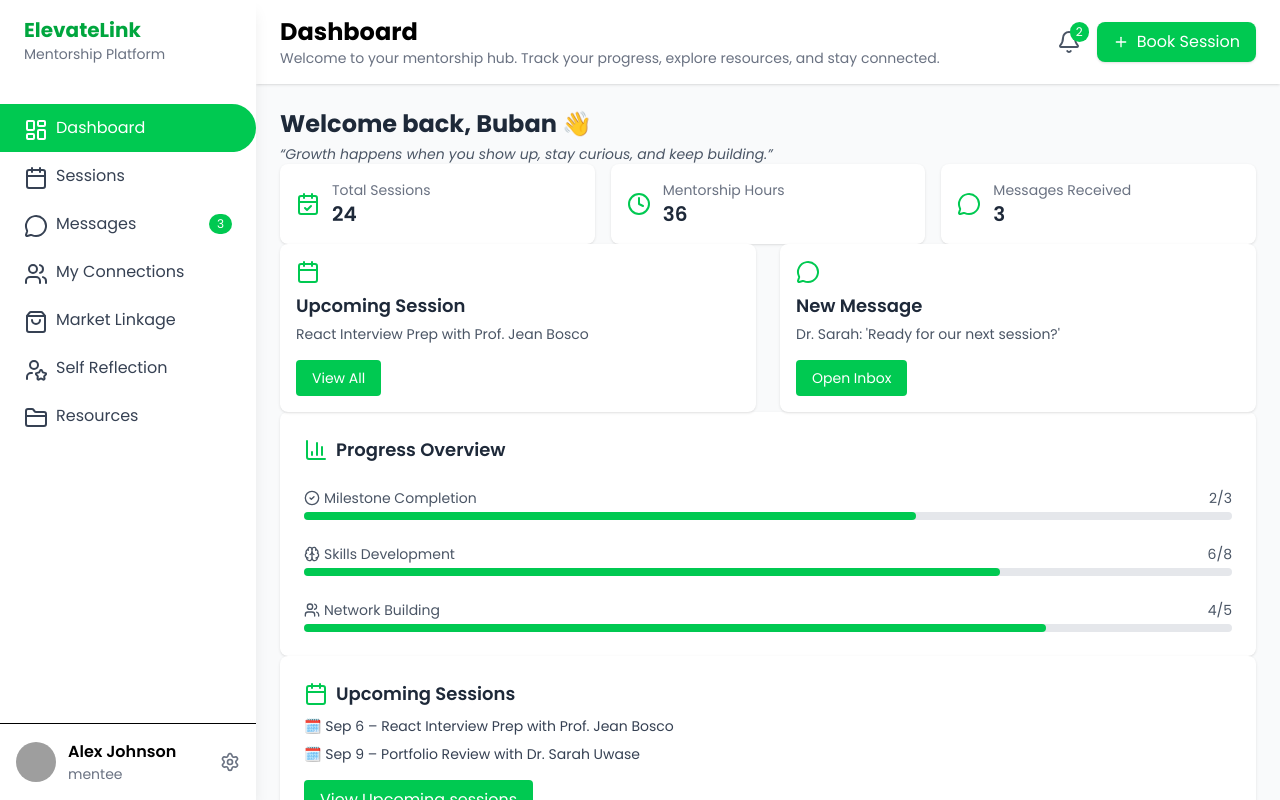
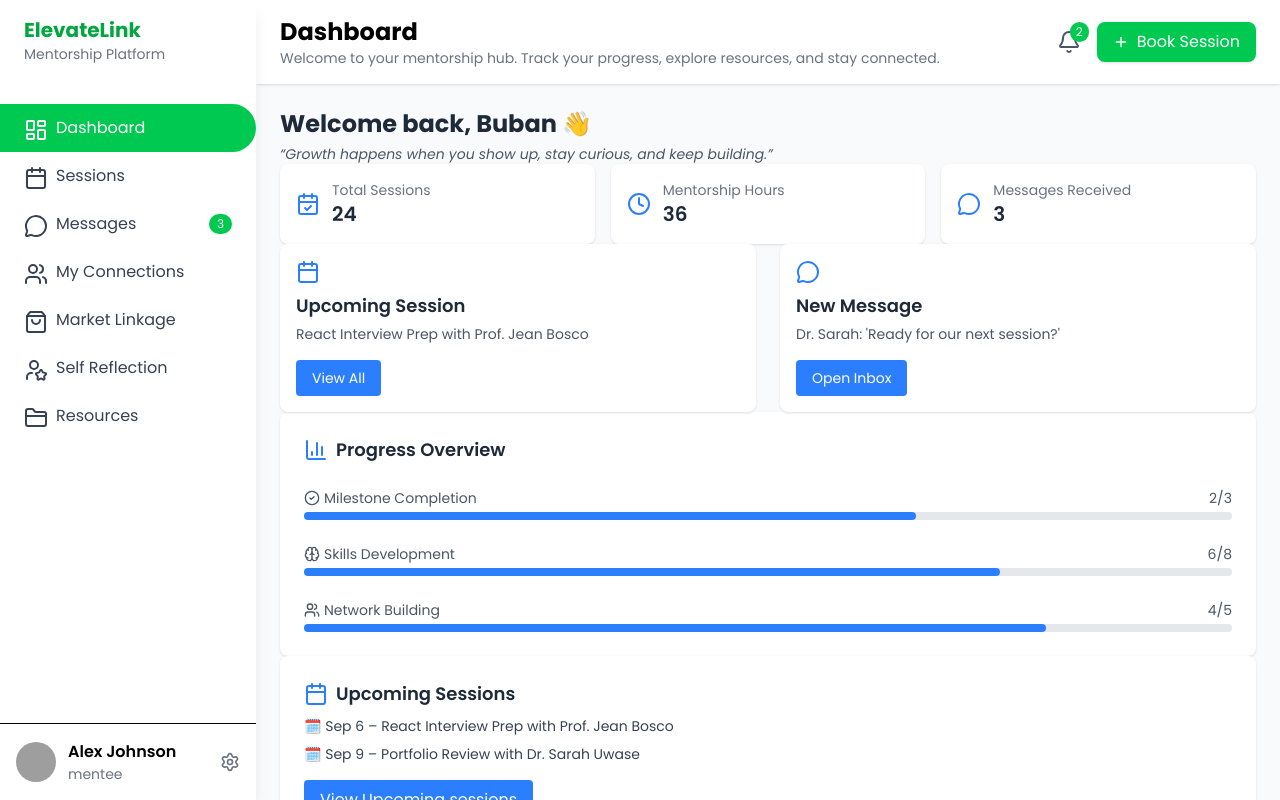
Before and after one commit to regis-mucyo/Youth-Platform-Frontend, a React (Vite) app: page /mentee in a window 1280 px wide. Built offline with nearby package versions, Linux system fonts and the light colour scheme; grey boxes are pictures that could not be loaded.

Commit message:
feat: try to change the color

```diff
--- a/src/components/mentee/Market.jsx
+++ b/src/components/mentee/Market.jsx
@@ -86,7 +86,7 @@ const Market = () => {
                     onClick={() => setActiveTab(name)}
                     className={`flex items-center px-4 py-2 rounded-full text-sm font-medium transition ${
                       activeTab === name
-                        ? "bg-green-500 text-white"
+                        ? "bg-blue-500 text-white"
                         : "bg-gray-100 text-gray-700 hover:bg-gray-200"
                     }`}
                   >
@@ -111,8 +111,8 @@ const Market = () => {
                   </p>
                   <div className="mt-4 flex items-center justify-between text-sm text-gray-600">
                     <div className="flex items-center gap-1">
-                      <DollarSign size={16} className="text-green-600" />
-                      <span className="font-semibold text-green-600">
+                      <DollarSign size={16} className="text-blue-600" />
+                      <span className="font-semibold text-blue-600">
                         {card.salary}
                       </span>
                     </div>
@@ -123,7 +123,7 @@ const Market = () => {
                   </div>
                 </div>
                 <div className="px-6 py-4 bg-gray-50">
-                  <button className="w-full flex items-center justify-center gap-2 bg-green-500 hover:bg-green-600 text-white font-medium py-2 px-4 rounded transition duration-200">
+                  <button className="w-full flex items-center justify-center gap-2 bg-blue-500 hover:bg-blue-600 text-white font-medium py-2 px-4 rounded transition duration-200">
                     {card.button}
                     <ArrowRightCircle size={18} />
                   </button>
--- a/src/components/mentee/Myconnection.jsx
+++ b/src/components/mentee/Myconnection.jsx
@@ -113,18 +113,18 @@ const Myconnection = () => {
 
                   <div className="space-y-2 text-sm text-gray-700">
                     <div className="flex items-center gap-2">
-                      <Building2 className="w-4 h-4 text-green-500" />
+                      <Building2 className="w-4 h-4 text-blue-500" />
                       <span>{person.company}</span>
                     </div>
                     <div className="flex items-center gap-2">
-                      <Layers className="w-4 h-4 text-green-500" />
+                      <Layers className="w-4 h-4 text-blue-500" />
                       <span>{person.expertise}</span>
                     </div>
 
                     {activeTab === "Mentor" && (
                       <>
                         <div className="flex items-center gap-2">
-                          <Briefcase className="w-4 h-4 text-green-500" />
+                          <Briefcase className="w-4 h-4 text-blue-500" />
                           <span>{person.experience} yrs experience</span>
                         </div>
                         <div className="flex items-center gap-2">
@@ -141,7 +141,7 @@ const Myconnection = () => {
                     {person.description}
                   </p>
 
-                  <button className="mt-4 w-full bg-green-500 hover:bg-green-600 text-white py-2 px-4 rounded">
+                  <button className="mt-4 w-full bg-blue-500 hover:bg-blue-600 text-white py-2 px-4 rounded">
                     {activeTab === "Mentor"
                       ? "Book Session"
                       : "Message"}
--- a/src/components/mentee/Session.jsx
+++ b/src/components/mentee/Session.jsx
@@ -80,7 +80,7 @@ const Sessions = () => {
                 <span
                   className={`text-white text-xs px-3 py-1 rounded-full ${
                     session.status === "upcoming"
-                      ? "bg-green-500"
+                      ? "bg-blue-500"
                       : session.status === "pending"
                       ? "bg-yellow-500"
                       : "bg-gray-400"
@@ -94,7 +94,7 @@ const Sessions = () => {
                 <button
                   className={`text-white text-xs px-3 py-1 rounded-full ${
                     session.status === "upcoming"
-                      ? "bg-green-500"
+                      ? "bg-blue-500"
                       : session.status === "pending"
                       ? "bg-yellow-500"
                       : "bg-gray-400"
--- a/src/components/mentee/dashboard.jsx
+++ b/src/components/mentee/dashboard.jsx
@@ -78,7 +78,7 @@ const Dashboard = () => {
           {/* Progress Overview */}
           <div className="bg-white shadow rounded-lg p-6 space-y-6">
             <h2 className="text-lg font-semibold text-gray-800 flex items-center gap-2">
-              <BarChart3 className="text-green-500" />
+              <BarChart3 className="text-blue-500" />
               Progress Overview
             </h2>
             <ProgressBar
@@ -104,14 +104,14 @@ const Dashboard = () => {
           {/* Calendar Preview */}
           <div className="bg-white shadow rounded-lg p-6">
             <h2 className="text-lg font-semibold text-gray-800 flex items-center gap-2">
-              <Calendar className="text-green-500" />
+              <Calendar className="text-blue-500" />
               Upcoming Sessions
             </h2>
             <ul className="mt-2 space-y-2 text-sm text-gray-700">
               <li>🗓️ Sep 6 – React Interview Prep with Prof. Jean Bosco</li>
               <li>🗓️ Sep 9 – Portfolio Review with Dr. Sarah Uwase</li>
             </ul>
-            <button className="mt-4 bg-green-500 text-white px-4 py-2 rounded hover:bg-green-600 transition">
+            <button className="mt-4 bg-blue-500 text-white px-4 py-2 rounded hover:bg-blue-600 transition">
               View Upcoming sessions
             </button>
           </div>
@@ -122,7 +122,7 @@ const Dashboard = () => {
               Your Achievements
             </h2>
             <div className="flex flex-wrap gap-3">
-              <Badge label="✅ First Session Completed" color="green" />
+              <Badge label="✅ First Session Completed" color="blue" />
               <Badge label="🧠 10 Hours Milestone" color="blue" />
               <Badge label="🎯 Goal Achievement (Pending)" color="gray" />
             </div>
@@ -136,7 +136,7 @@ const Dashboard = () => {
 // Reusable Components
 const StatCard = ({ icon, label, value }) => (
   <div className="bg-white shadow rounded-lg p-4 flex items-center space-x-3">
-    <div className="text-green-500">{icon}</div>
+    <div className="text-blue-500">{icon}</div>
     <div>
       <p className="text-sm text-gray-500">{label}</p>
       <p className="text-xl font-semibold text-gray-800">{value}</p>
@@ -146,10 +146,10 @@ const StatCard = ({ icon, label, value }) => (
 
 const Widget = ({ icon, title, description, cta }) => (
   <div className="bg-white shadow rounded-lg p-4">
-    <div className="flex items-center gap-2 mb-2 text-green-500">{icon}</div>
+    <div className="flex items-center gap-2 mb-2 text-blue-500">{icon}</div>
     <h3 className="text-lg font-semibold text-gray-800">{title}</h3>
     <p className="text-sm text-gray-600 mt-1">{description}</p>
-    <button className="mt-4 bg-green-500 text-white px-4 py-2 rounded hover:bg-green-600 transition text-sm">
+    <button className="mt-4 bg-blue-500 text-white px-4 py-2 rounded hover:bg-blue-600 transition text-sm">
       {cta}
     </button>
   </div>
@@ -166,7 +166,7 @@ const ProgressBar = ({ label, value, percent, icon }) => (
     </div>
     <div className="w-full bg-gray-200 rounded-full h-2">
       <div
-        className="bg-green-500 h-2 rounded-full"
+        className="bg-blue-500 h-2 rounded-full"
         style={{ width: percent }}
       ></div>
     </div>
@@ -175,7 +175,7 @@ const ProgressBar = ({ label, value, percent, icon }) => (
 
 const Badge = ({ label, color }) => {
   const bg = {
-    green: "bg-green-100 text-green-700",
+    blue: "bg-blue-100 text-blue-700",
     blue: "bg-blue-100 text-blue-700",
     gray: "bg-gray-200 text-gray-600",
   }[color];
```
